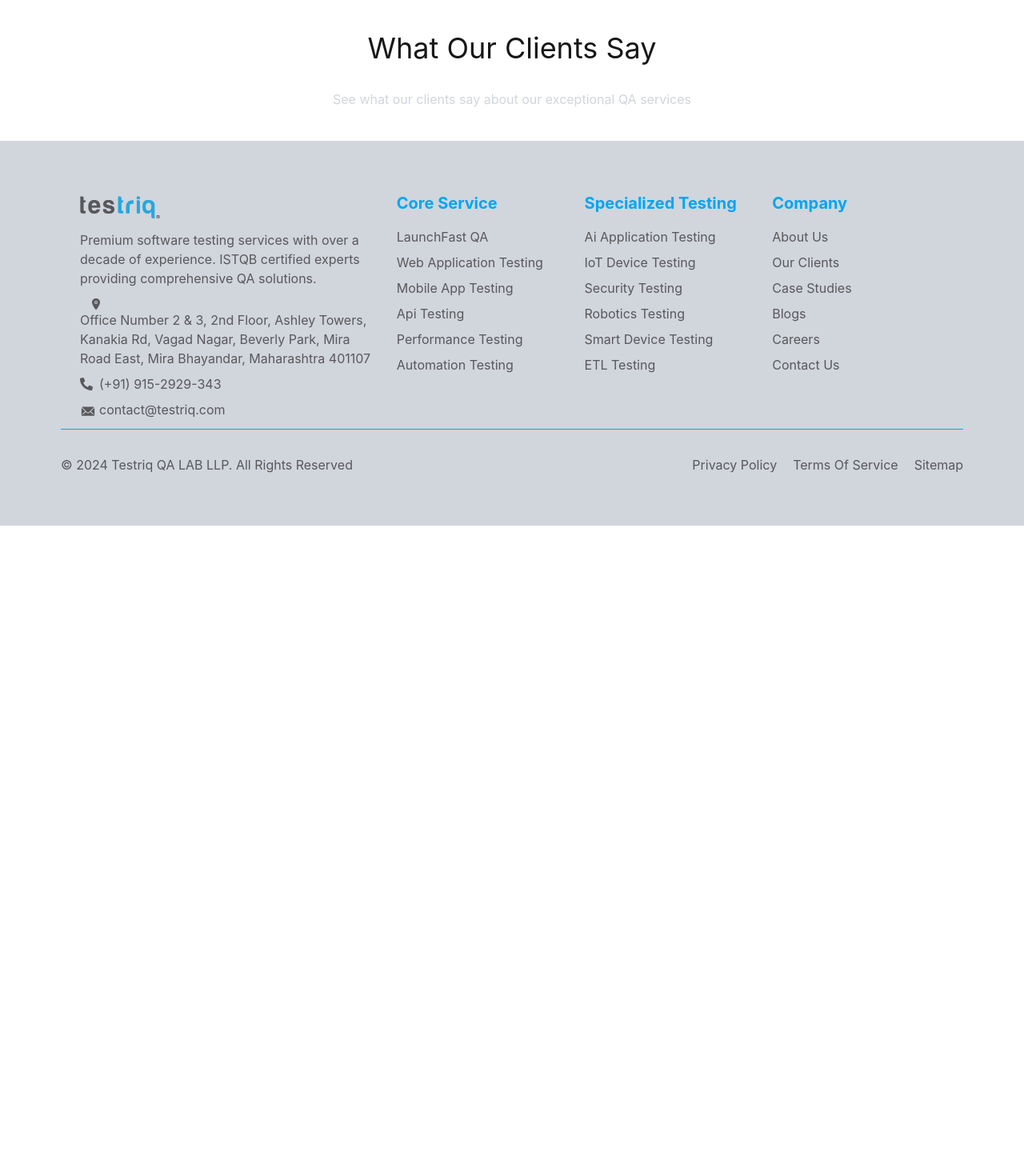
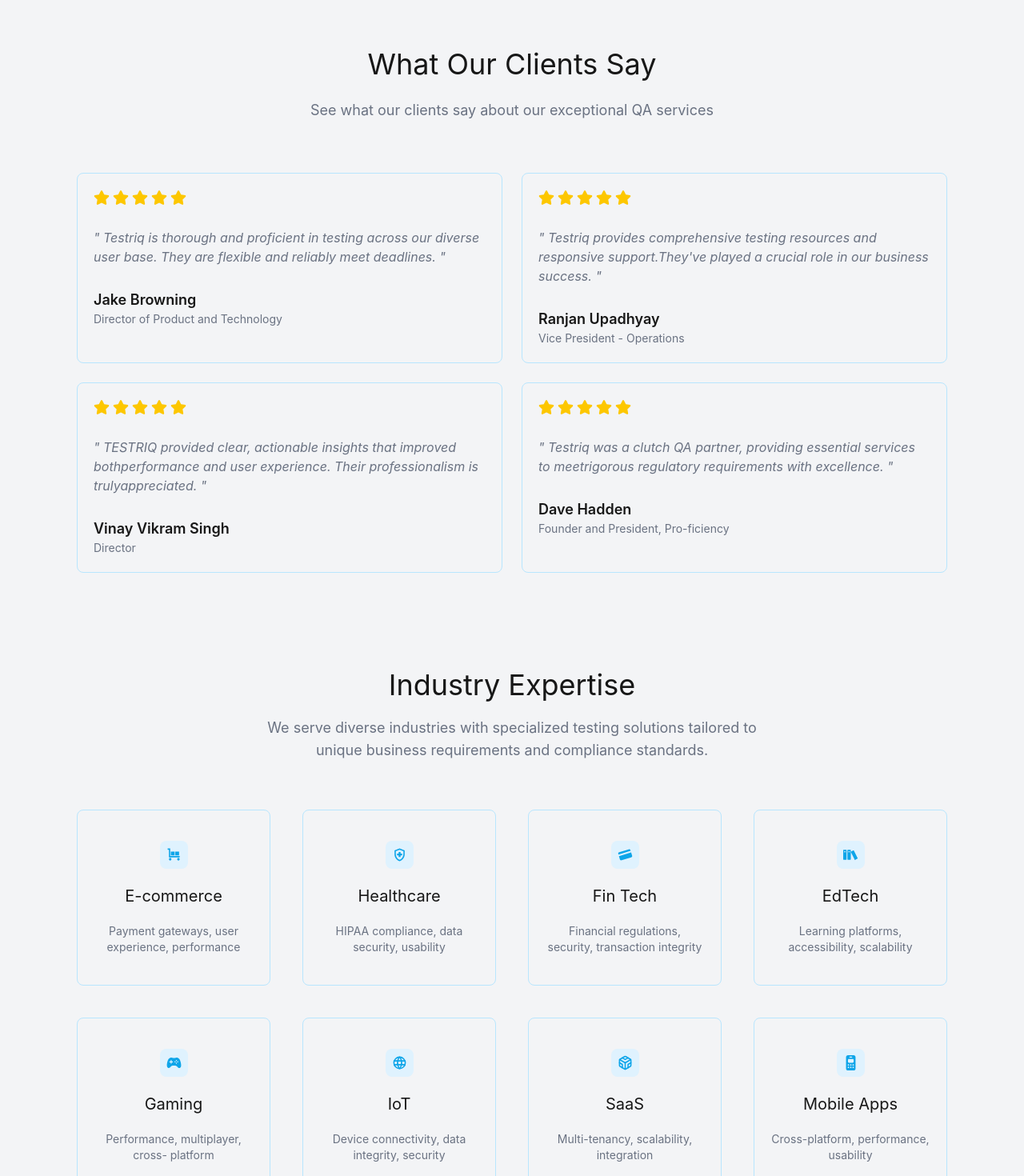
Before and after one commit to prakash47/testrq-3.0, a Next.js app: page / in a window 1280 px wide. Shown: the part 2180-3650 px from the top of the page at 80% size. Before the commit the page ends 2837 px from the top, so only its background shows below. Built offline with nearby package versions, Linux system fonts and the light colour scheme.

Commit message:
created RatingStar component and HomeIndustryExpert Section also updated ClientRatingSection

```diff
--- a/src/app/page.tsx
+++ b/src/app/page.tsx
@@ -49,6 +49,18 @@
   }
 )
 
+const HomeIndustryExpert = dynamic(
+  () => import("@/components/sections/HomeIndustryExpert"),
+  {
+    ssr: true,
+    loading: () => (
+      <div className="flex items-center justify-center h-screen bg-[theme(color.background)]">
+        <p className="text-gray-500">Loading...</p>
+      </div>
+    )
+  }
+);
+
 export default function Home() {
   return (
     <div>
@@ -57,6 +69,8 @@
         <HomeSection2 />
         <HomeComprehensiveSoftwareTesting />
         <ClientRatingSection />
+        <HomeIndustryExpert />
+
       </MainLayout>
     </div>
   );
--- /dev/null
+++ b/src/components/RatingStar.tsx
@@ -0,0 +1,14 @@
+import React from 'react'
+import { FaStar } from 'react-icons/fa';
+
+const RatingStar = () => {
+    return (
+        <div className="flex items-center space-x-1">
+            {[...Array(5)].map((_, index) => (
+                <FaStar key={index} className="text-yellow-400 text-xl" />
+            ))}
+        </div>
+    )
+}
+
+export default RatingStar
--- a/src/components/sections/ClientRatingSection.tsx
+++ b/src/components/sections/ClientRatingSection.tsx
@@ -1,12 +1,56 @@
+import dynamic from 'next/dynamic'
 import React from 'react'
 
 const ClientRatingSection = () => {
-  return (
-    <section className='flex flex-col w-full max-w-screen-2xl mx-auto md:px-8 px-8 xl:px-24 py-10 gap-y-8'>
-        <h2 className="text-4xl text-center">What Our Clients Say</h2>
-        <p className='text-center text-gray-300'>See what our clients say about our exceptional QA services</p>
-    </section>
-  )
+
+    // Dynamically imported the RatingStar component
+    const RatingStar = dynamic(
+        () => import('@/components/RatingStar'),
+        {
+            ssr: true,
+            loading: () => (
+                <div className="flex items-center justify-center h-screen bg-[theme(color.background)]">
+                    <p className="text-gray-500">Loading...</p>
+                </div>
+            )
+        }
+    )
+
+    // Define the heading and card data
+    const heading = {
+        title: 'What Our Clients Say',
+        info: 'See what our clients say about our exceptional QA services'
+    }
+    const cardData = [
+        // Add client rating data here
+        { Comment: "Testriq is thorough and proficient in testing across our diverse user base. They are flexible and reliably meet deadlines.", clientName: "Jake Browning", designation: "Director of Product and Technology" },
+        { Comment: "Testriq provides comprehensive testing resources and responsive support.They've played a crucial role in our business success.", clientName: "Ranjan Upadhyay", designation: "Vice President - Operations" },
+        { Comment: "TESTRIQ provided clear, actionable insights that improved bothperformance and user experience. Their professionalism is trulyappreciated.", clientName: "Vinay Vikram Singh", designation: "Director" },
+        { Comment: "Testriq was a clutch QA partner, providing essential services to meetrigorous regulatory requirements with excellence.", clientName: "Dave Hadden", designation: "Founder and President, Pro-ficiency" },
+    ]
+    return (
+        <section className='flex flex-col w-full max-w-screen-2xl mx-auto bg-[theme(color.background.gray)] md:px-8 px-8 xl:px-24 py-15  gap-y-6'>
+            <h2 className="text-4xl text-center">{heading.title}</h2>
+            <p className='text-center text-lg text-gray-500'>{heading.info}</p>
+
+            {/* Ratings Card */}
+            <div className='grid grid-cols-1 md:grid-cols-2 gap-6 mt-10'>
+                {
+                    cardData.map((card, index) => (
+
+                        <div key={index} className='flex flex-col border border-sky-200 rounded-lg p-5 gap-y-7 transition duration-300 transform hover:shadow-xl'>
+                            <RatingStar />
+                            <p className='text-gray-500 italic'>" {card.Comment} "</p>
+                            <div>
+                                <h3 className='text-lg font-semibold'>{card.clientName}</h3>
+                                <p className='text-sm text-gray-500'>{card.designation}</p>
+                            </div>
+                        </div>
+                    ))
+                }
+            </div>
+        </section>
+    )
 }
 
 export default ClientRatingSection
--- /dev/null
+++ b/src/components/sections/HomeIndustryExpert.tsx
@@ -0,0 +1,59 @@
+import React from 'react'
+import { MdTrolley, MdOutlineHealthAndSafety, MdCreditCard } from "react-icons/md";
+import { GiSwipeCard } from "react-icons/gi";
+import { ImBooks } from "react-icons/im";
+import { IoGameController } from "react-icons/io5";
+import { TbWorld } from "react-icons/tb";
+import { LuCodesandbox } from "react-icons/lu";
+import { FaMobileRetro } from "react-icons/fa6";
+
+
+
+const HomeIndustryExpert = () => {
+
+    const heading = {
+        title: 'Industry Expertise',
+        info: 'We serve diverse industries with specialized testing solutions tailored to unique business requirements and compliance standards.'
+    }
+
+    const cardData = [
+        { icon: MdTrolley, title: 'E-commerce', detail: 'Payment gateways, user experience, performance' },
+        { icon: MdOutlineHealthAndSafety, title: 'Healthcare', detail: 'HIPAA compliance, data security, usability' },
+        { icon: GiSwipeCard, title: 'Fin Tech', detail: 'Financial regulations, security, transaction integrity' },
+        { icon: ImBooks, title: 'EdTech', detail: 'Learning platforms, accessibility, scalability' },
+        { icon: IoGameController, title: 'Gaming', detail: 'Performance, multiplayer, cross- platform' },
+        { icon: TbWorld, title: 'IoT', detail: 'Device connectivity, data integrity, security' },
+        { icon: LuCodesandbox, title: 'SaaS', detail: 'Multi-tenancy, scalability, integration' },
+        { icon: FaMobileRetro, title: 'Mobile Apps', detail: 'Cross-platform, performance, usability' }
+    ]
+    return (
+        <section className='flex flex-col w-full max-w-screen-2xl bg-[theme(color.background.gray)] mx-auto md:px-8 px-8 xl:px-24 py-15 gap-y-15'>
+            <div className='flex flex-col gap-y-5 text-center'>
+                <h2 className='text-4xl'>{heading.title}</h2>
+                <p className='text-lg text-gray-500 mx-auto max-w-2xl'>{heading.info}</p>
+            </div>
+
+
+            <div className='grid grid-cols-1 xl:grid-cols-4 lg:grid-cols-4 md:grid-cols-2 gap-10'>
+                {
+                    cardData.map((card) => {
+                        const Icon = card.icon;
+
+                        return <div key={card.title} className='flex flex-col justify-center items-center text-center border border-sky-200 rounded-lg p-5 md:p-5 h-55 gap-y-5 transition duration-300 transform hover:shadow-xl'>
+                            <span><Icon className='text-[theme(color.brand.blue)] bg-sky-100 p-2 rounded-lg' size={35} /></span>
+                            <h2 className='text-xl'>{card.title}</h2>
+                            <p className='text-gray-500 text-sm'>{card.detail}</p>
+                        </div>
+                    })
+                }
+            </div>
+
+            <div className='flex justify-center'>
+                <button className='p-2 border bg-[theme(color.brand.blue)] hover:bg-sky-600 transition duration-300 cursor-pointer text-white w-50 rounded-lg'>View All Industries  <span className='text-2xl'>&#8594;</span></button>
+            </div>
+
+        </section>
+    )
+}
+
+export default HomeIndustryExpert
```
